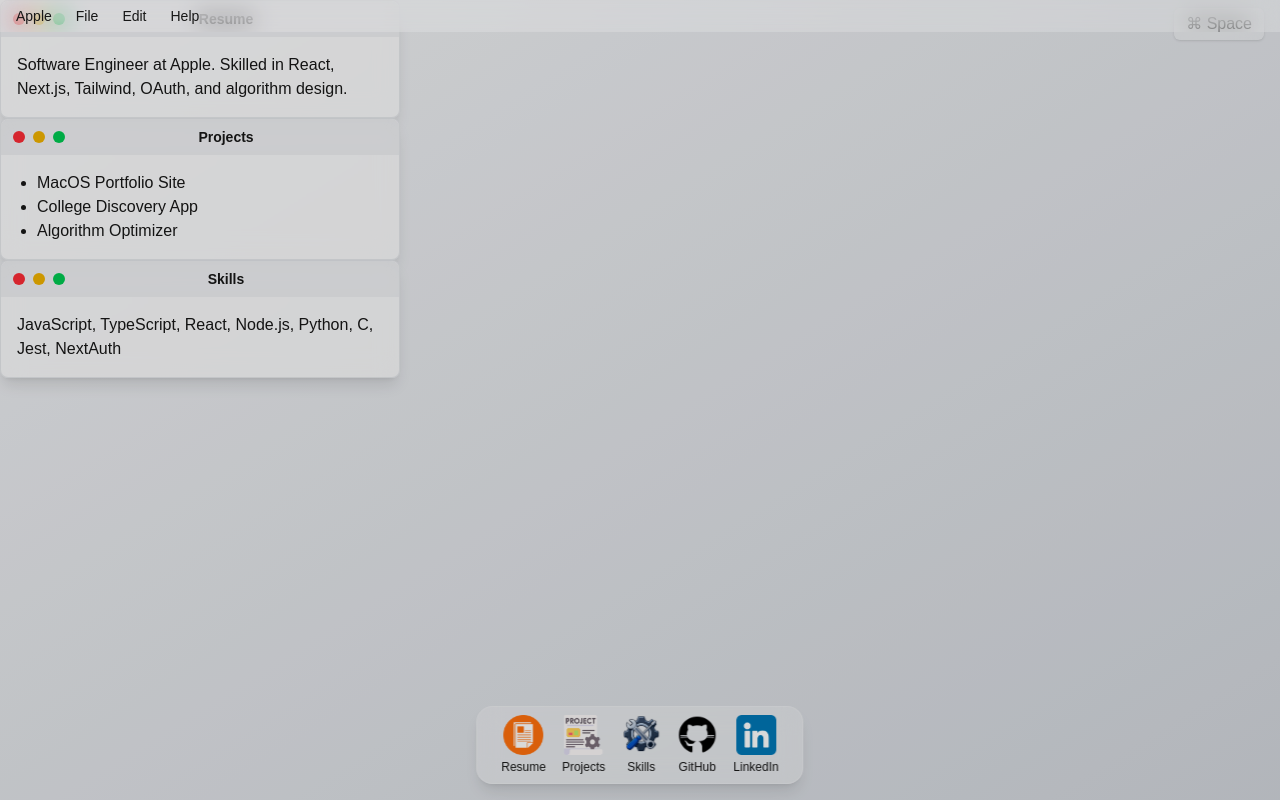
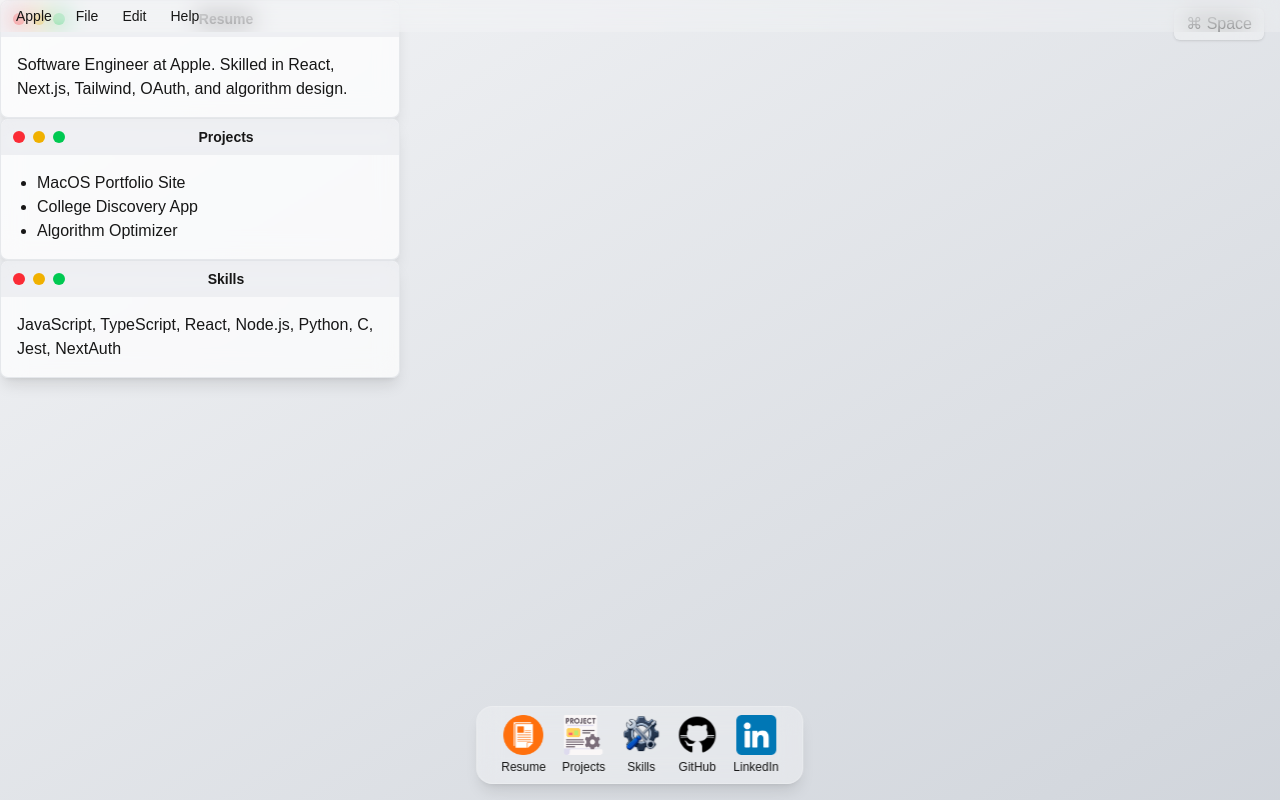
Before and after one commit to ayushnegiexe/portfolio, a Next.js app: page / in a window 1280 px wide. Built offline with nearby package versions, Linux system fonts and the light colour scheme.

Commit message:
fresh deploy reset

```diff
--- a/app/globals.css
+++ b/app/globals.css
@@ -23,20 +23,22 @@
   }
 }
 
+html {
+  height: 100%;
+  width: 100%;
+}
+
 body {
-  background: url("/background.jpg") no-repeat center center fixed;
+  background-image: url("/background.jpg");
+  background-repeat: no-repeat;
+  background-attachment: fixed;
   background-size: cover;
+  background-position: center;
+  min-height: 100vh;
+  height: 100%;
   color: var(--foreground);
   font-family: Arial, Helvetica, sans-serif;
-  min-height: 100vh;
-  overflow-x: hidden;
+  margin: 0;
+  padding: 0;
+  position: relative;
 }
-
-body::before {
-  content: "";
-  position: fixed;
-  inset: 0;
-  background: rgba(0, 0, 0, 0.15);
-  pointer-events: none;
-  z-index: 10;
-}
--- a/app/layout.tsx
+++ b/app/layout.tsx
@@ -13,8 +13,8 @@
 
 export default function RootLayout({ children }: { children: React.ReactNode }) {
   return (
-    <html lang="en" className={`${geistSans.variable} ${geistMono.variable} h-full antialiased`}>
-      <body className="min-h-full flex flex-col ">
+    <html lang="en" className={`${geistSans.variable} ${geistMono.variable} h-full`}>
+      <body className="h-full overflow-hidden">
         <ClientLayout>{children}</ClientLayout>
       </body>
     </html>
```
